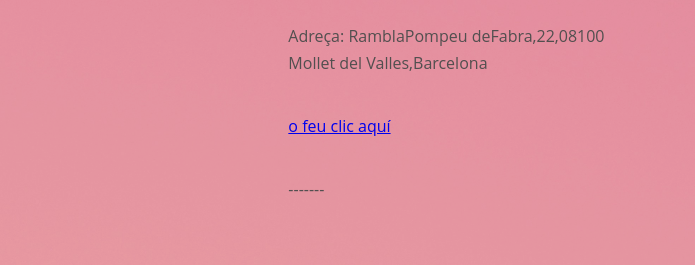
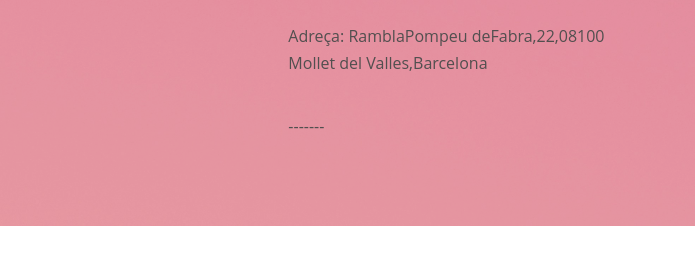
Before and after one commit to Buxin-Emilio/Meiiii-JL, a plain HTML site: page index.html in a window 1280 px wide. Shown: the part 2527-2792 px from the top of the page, 585-1280 px from the left. After the commit the page ends 2753 px from the top, so only its background shows below. Drawn offline with Linux system fonts and the light colour scheme.

Commit message:
Update index.html

```diff
--- a/index.html
+++ b/index.html
@@ -120,7 +120,7 @@
             <h2 id="contacta" class="big-text">Reserva tu cita</h2>
             <p>Telèfon: (+34) 691830753</p>
             <p>Adreça: RamblaPompeu deFabra,22,08100 Mollet del Valles,Barcelona</p>
-            <p><a href="https://maps.app.goo.gl/uotNFF2ZqG7RLvJB8">o feu clic aquí</a></p>
+
               <p>-------</p>
         </div>
     </footer>
```
